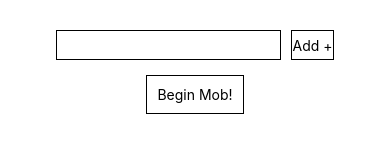
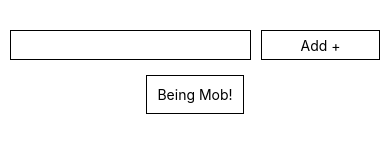
Before and after one commit to MarcelCutts/mob, a React Native app: screen / in a window 390 px wide. Shown: the top 165 px of the page. Built offline with nearby package versions, Linux system fonts and the light colour scheme.

Commit message:
Add toggling functionality

```diff
--- a/App.js
+++ b/App.js
@@ -19,8 +19,8 @@ export default class App extends React.Component {
     this.setState({participants: updatedParticipants});
   }
 
-  toggleIsMobbing = () => {
-    this.setState({ isMobbing: !isMobbing })
+  toggleMob = e => {
+    this.setState({ isMobbing: !this.state.isMobbing })
   };
 
   render() {
@@ -28,13 +28,16 @@ export default class App extends React.Component {
       <View style={styles.container}>
         {
           this.state.isMobbing ?
-          <RubMob /> :
+          <RunMob /> :
           <SetupMob
             participants={this.state.participants}
             addParticipant={this.addParticipant}
           />
         }
-        <ToggleMob isMobbing={this.state.isMobbing} />
+        <ToggleMob
+          isMobbing={this.state.isMobbing}
+          toggleMob={this.toggleMob}
+        />
       </View>
     );
   }
@@ -45,11 +48,7 @@ const styles = StyleSheet.create({
     marginTop: 20,
     flex: 1,
     backgroundColor: '#fff',
-    alignItems: 'center',
-    justifyContent: 'flex-start',
   },
-  mobButton: {
-    flex: 1,
-    backgroundColor: 'purple',
+  button: {
   }
 });
--- a/components/AddParticipant/index.js
+++ b/components/AddParticipant/index.js
@@ -39,7 +39,7 @@ const styles = StyleSheet.create({
   container: {
     flexDirection: 'row',
     height: 40,
-    margin: 5
+    margin: 5,
   },
   button: {
     flex: 1,
--- a/components/SetupMob/index.js
+++ b/components/SetupMob/index.js
@@ -1,5 +1,5 @@
 import React from 'react';
-import { View, Text } from 'react-native';
+import { View, Text, StyleSheet } from 'react-native';
 
 import AddParticipant from '../AddParticipant';
 import ParticipantList from '../ParticipantList';
@@ -11,10 +11,19 @@ export default class SetupMob extends React.Component {
 
   render() {
     return (
-      <View>
+      <View syle={styles.container}>
         <AddParticipant addParticipant={this.props.addParticipant}/>
-        <Text style={{flex: 6}}>{this.props.participants.join(' ')}</Text>
+        <Text>{this.props.participants.join(' ')}</Text>
       </View>
     );
+  };
+}
+
+const styles = StyleSheet.create({
+  container: {
+    marginTop: 20,
+    flex: 1,
+    alignItems: 'center',
+    justifyContent: 'flex-start',
   }
-}
+});
--- a/components/ToggleMob/index.js
+++ b/components/ToggleMob/index.js
@@ -1,9 +1,9 @@
 import React from 'react';
 import { TouchableHighlight, Text, StyleSheet } from 'react-native';
 
-const ToggleMob = ({ isMobbing }) => (
-  <TouchableHighlight style={styles.container}>
-    <Text style={styles.button}>Begin Mob!</Text>
+const ToggleMob = ({isMobbing, toggleMob}) => (
+  <TouchableHighlight style={styles.container} onPress={toggleMob}>
+    <Text style={styles.button}>{isMobbing ? "End Mob!" : "Being Mob!"}</Text>
   </TouchableHighlight>
 );
 
```
